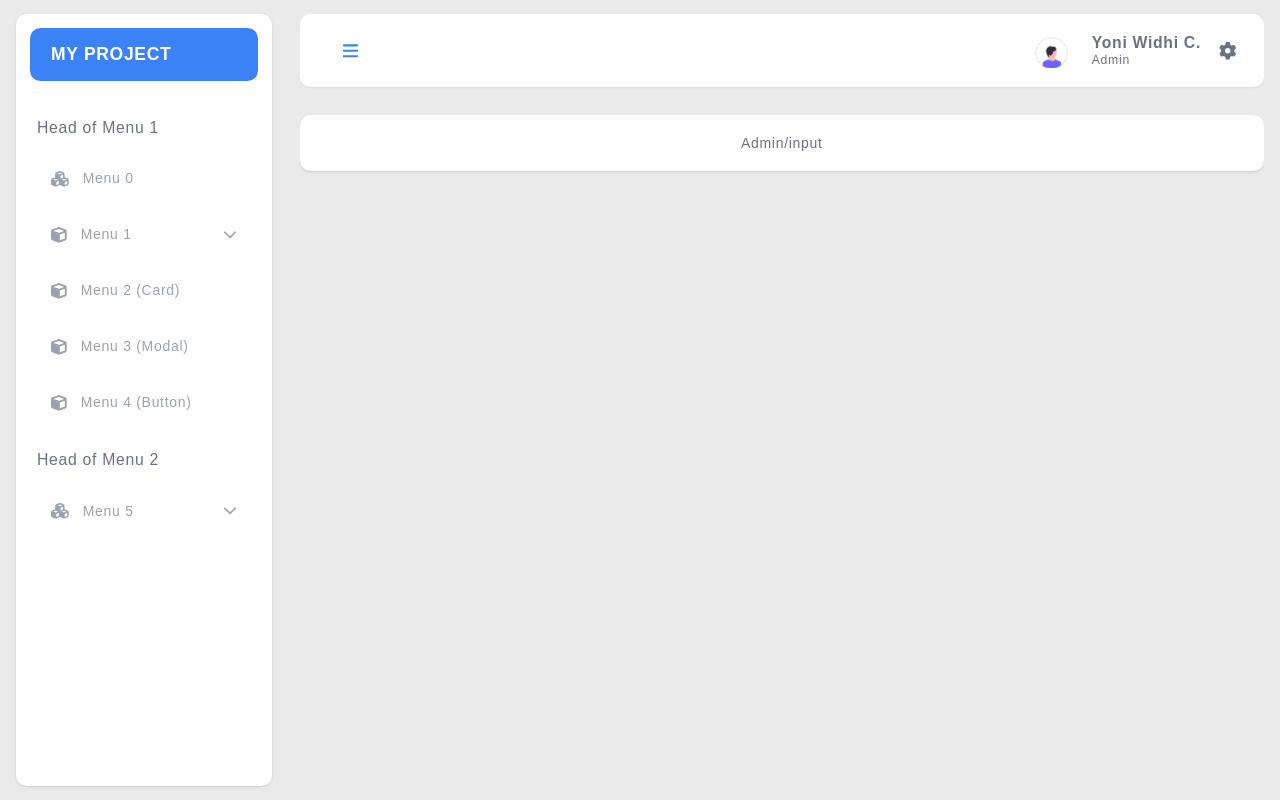
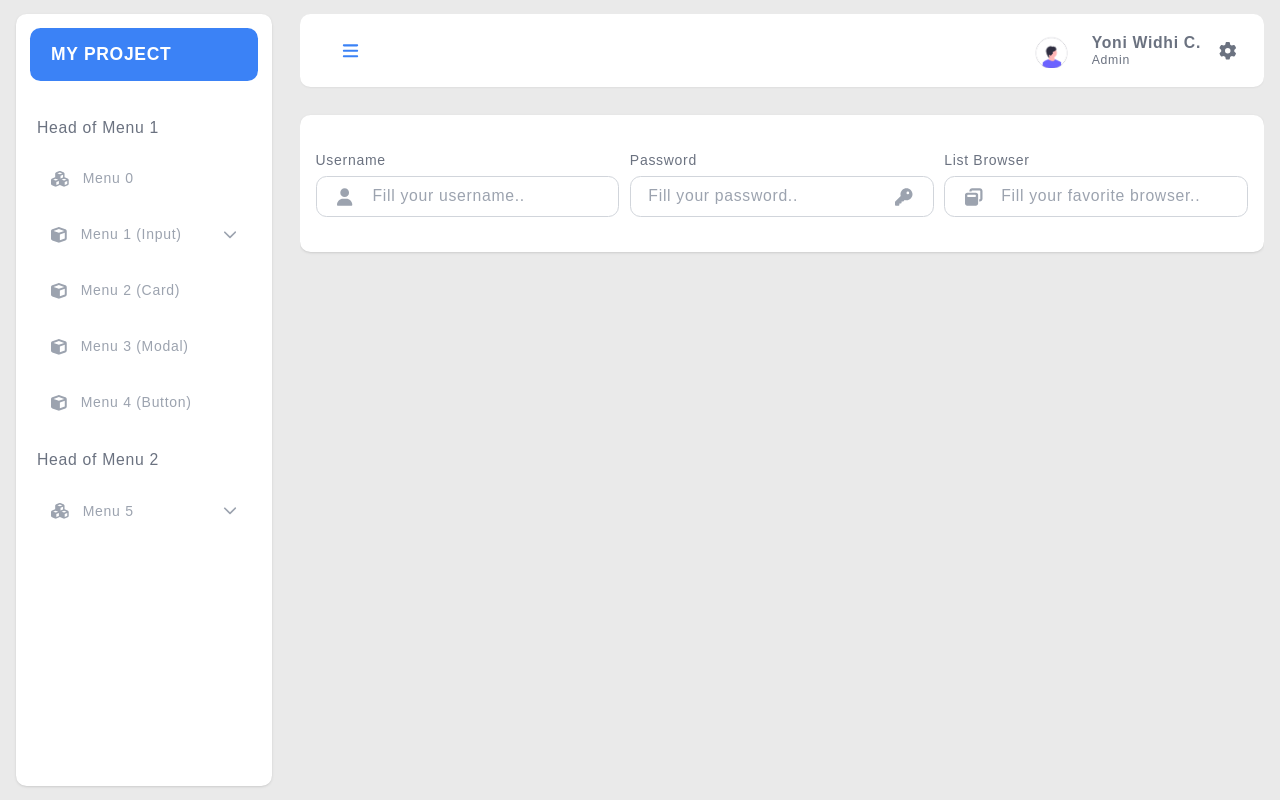
Before and after one commit to NichiNect/pasfica, a Nuxt app: page /admin/input in a window 1280 px wide. Built offline with nearby package versions, Linux system fonts and the light colour scheme.

Commit message:
Input default (also suggestion) component with example

```diff
--- a/assets/css/general.css
+++ b/assets/css/general.css
@@ -70,3 +70,29 @@ body::-webkit-scrollbar-thumb:hover,
 		transform: translateY(0);
 	}
 }
+
+.form_control {
+	@apply w-full relative;
+}
+
+.form_control label {
+	@apply block font-medium mb-1.5;
+}
+
+.form_control label.active {
+	@apply -mt-8 text-base text-gray-400;
+}
+
+.form_control input {
+	background: var(--background);
+	@apply py-2 2xl:py-3 w-full text-lg font-medium rounded-xl transition duration-150 ease-in-out focus:outline-none border-[1px] border-gray-300 placeholder:font-normal;
+}
+
+.form_control input:focus-visible,
+textarea.form_control:focus-visible {
+	@apply border-primary;
+}
+
+.form_control input.invalid {
+	@apply border-danger;
+}
--- /dev/null
+++ b/components/base/input/Default.vue
@@ -0,0 +1,172 @@
+<script setup>
+/**
+ * * Variables
+ */
+const props = defineProps([
+  'type', 'placeholder', 'inputValue', 'name', 'label', 'icon', 'iconPosition', 'disabled', 'suggestionLists'
+]);
+const emit = defineEmits(['onFocus', 'onBlur', 'onClick']);
+const focus = ref(false);
+const inputValue = ref("");
+const suggestionLists = ref([]);
+const filteredSuggestions = ref([]);
+const activeSuggestion = ref(0);
+const showSuggestion = ref(0);
+
+/**
+ * * Methods
+ */
+const setInputValue = (data) => {
+  inputValue.value = data;
+}
+
+const filterSuggestions = (e) => {
+
+  const eventValue = e.target.value;
+  let filtered = [];
+  if (eventValue) {
+
+    filtered = props.suggestionLists.filter((item) => {
+      return item.toLowerCase().indexOf(eventValue.toLowerCase()) > -1
+    }).slice(0, 10);
+  } else {
+    filtered = props.suggestionLists.slice(0, 10);
+  }
+
+  activeSuggestion.value = -1; // cause 0 used by array index 0
+  filteredSuggestions.value = filtered;
+  showSuggestion.value = true;
+}
+
+const suggestionMouseDown = (idxList) => {
+
+  activeSuggestion.value = idxList;
+  setInputValue(filteredSuggestions.value[idxList] ? filteredSuggestions.value[idxList] : inputValue.value);
+
+  filteredSuggestions.value = [];
+  showSuggestion.value = false;
+  focus.value = false;
+}
+
+const suggestionKeyUp = (e) => {
+
+  if (props.suggestionLists && props.suggestionLists.length > 0) {
+
+    if (e.keyCode === 13) { // `enter` keyboard
+
+      let resultValue = filteredSuggestions.value[activeSuggestion.value];
+      setInputValue(resultValue ? resultValue : inputValue.value);
+
+      activeSuggestion.value = -1;
+      filteredSuggestions.value = [];
+      showSuggestion.value = false;
+
+      // e.preventDefault();
+    } else if (e.keyCode === 38) { // `up arrow` keyboard
+
+      if (activeSuggestion.value == 0) {
+        return
+      }
+
+      activeSuggestion.value -= 1;
+    } else if (e.keyCode === 40) { // `down arrow` keyboard
+
+      if ((activeSuggestion.value + 1) >= filteredSuggestions.value.length) {
+        return;
+      }
+
+      activeSuggestion.value += 1;
+    } else {
+      filterSuggestions(e);
+    }
+  }
+}
+
+/**
+ * * Hooks & Watcher
+ */
+onBeforeMount(() => {
+  if (props.inputValue) {
+    inputValue.value = props.inputValue;
+  }
+
+  if (props.suggestionLists) {
+    suggestionLists.value = props.suggestionLists;
+  }
+});
+
+</script>
+
+<template>
+  <div :class="[
+    'form_control',
+    disabled ? 'opacity-70' : ''
+  ]">
+    <label :for="[props.name]"
+      :class="[
+        focus ? 'text-primary' : ''
+      ]"
+    >
+      {{ props.label }}
+    </label>
+
+    <div class="relative">
+      <input
+        :type="props.type ? props.type : 'text'"
+        :value="inputValue"
+        :placeholder="props.placeholder"
+        :name="props.name"
+        :id="props.id"
+        :class="[
+          (props.iconPosition == 'right') ? 'pl-5 pr-14' : (props.icon) ? 'pl-16 pr-5' : 'pl-5 pr-5',
+          focus ? 'bg-primary' : ''
+        ]"
+        @focus="(e) => {
+          focus = true;
+          emit('onFocus');
+
+          // * suggestion
+          if (props.suggestionLists && props.suggestionLists.length > 0) {
+             filterSuggestions(e)
+          }
+        }"
+        @blur="(e) => {
+          focus = false;
+          emit('onBlur');
+        }"
+        @keyup="(e) => {
+          setInputValue(e.target.value);
+          suggestionKeyUp(e);
+        }"
+      />
+
+      <FontAwesomeIcon
+        v-if="props.icon"
+        :icon="props.icon"
+        :class="[
+          'absolute text-gray-400 text-xl top-1/2 -translate-y-1/2',
+          (props.iconPosition == 'right') ? 'right-1 mr-5' : 'left-1 ml-5',
+          focus ? 'text-primary' : ''
+        ]"
+      />
+    </div>
+
+    <!-- Suggestions -->
+    <div v-if="showSuggestion && filteredSuggestions.length > 0">
+      <ul :class="[
+        'absolute left-0 mt-10 rounded-xl w-full bg-white shadow text-left z-20 overflow-auto ease-in-out text-primary',
+        focus ? 'opacity-100 scale-y-100' : 'opacity-0 scale-y-0'
+      ]">
+        <li v-for="(suggestionItem, idx) in filteredSuggestions"
+          :class="[
+            'w-full px-5 py-3 list-none text-gray-800 cursor-pointer font-medium hover:bg-lightPrimary',
+            (idx == activeSuggestion) ? 'bg-lightPrimary text-primary' : ''
+          ]"
+          @mousedown="suggestionMouseDown(idx)"
+        >
+          {{ suggestionItem }}
+        </li>
+      </ul>
+    </div>
+  </div>
+</template>
--- a/components/base/layout/Navbar.vue
+++ b/components/base/layout/Navbar.vue
@@ -20,6 +20,9 @@ const clickOutsideHandler = (e) => {
   }
 }
 
+/**
+ * * Hooks & Watcher
+ */
 watch([wrapProfile, profile], () => {
   document.addEventListener("mousedown", clickOutsideHandler);
 });
--- a/layouts/admin.vue
+++ b/layouts/admin.vue
@@ -17,12 +17,12 @@ const menu = [
       },
       {
         icon: faCube,
-        label: "Menu 1",
+        label: "Menu 1 (Input)",
         submenu: [
           {
             icon: faCube,
-            label: "Menu 1.1",
-            path: "/1.1",
+            label: "Menu 1.1 (Input Component)",
+            path: "/input",
           },
           {
             icon: faCube,
--- /dev/null
+++ b/pages/admin/input/index.vue
@@ -0,0 +1,43 @@
+<script setup>
+import { faEnvelope, faKey, faUser, faWindowRestore } from '@fortawesome/free-solid-svg-icons';
+
+/**
+ * * Layouts
+ */
+ definePageMeta({
+  layout: "admin",
+});
+
+</script>
+
+<template>
+  <div class="container grid grid-cols-3 gap-3 items-center my-5">
+    <BaseInputDefault
+      type="text"
+      name="username"
+      label="Username"
+      placeholder="Fill your username.."
+      iconPosition="left"
+      :icon="faUser"
+    />
+    <BaseInputDefault
+      type="password"
+      name="password"
+      label="Password"
+      placeholder="Fill your password.."
+      iconPosition="right"
+      :icon="faKey"
+    />
+    <BaseInputDefault
+      type="text"
+      name="listBrowser"
+      label="List Browser"
+      placeholder="Fill your favorite browser.."
+      iconPosition="left"
+      :icon="faWindowRestore"
+      :suggestionLists="[
+        'Google Chrome', 'Chromium', 'Edge', 'Mozilla Firefox', 'Brave', 'Opera', 'Vivaldi'
+      ]"
+    />
+  </div>
+</template>
```
